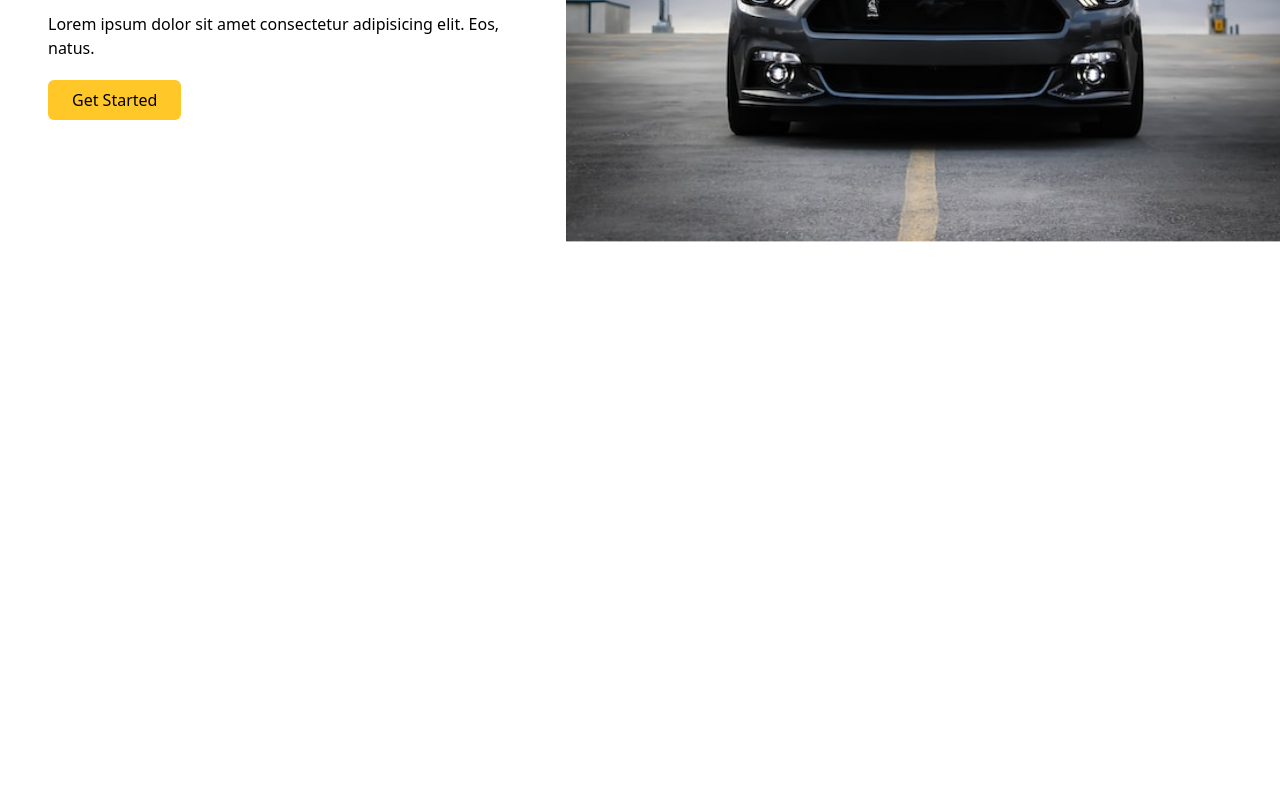
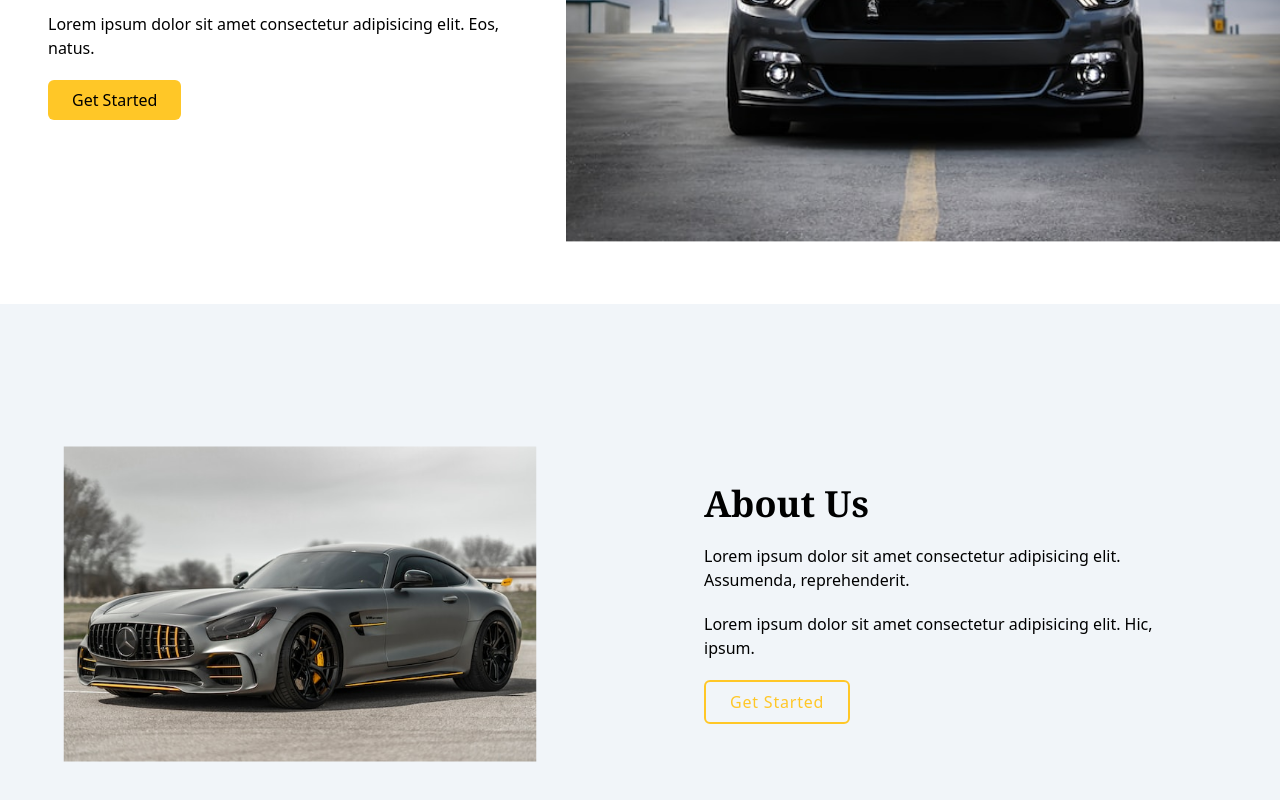
Before and after one commit to Subodh-27/CarRentalSite-React, a React (Vite) app: page / in a window 1280 px wide. Shown: the part 376-1176 px from the top of the page. Before the commit the page ends 800 px from the top, so only its background shows below. Built offline with nearby package versions, Linux system fonts and the light colour scheme.

Commit message:
About us Section

```diff
--- a/src/App.jsx
+++ b/src/App.jsx
@@ -4,6 +4,7 @@ import AOS from "aos";
 
 import Navbar from "./components/Navbar/Navbar";
 import Hero from "./components/Hero/Hero";
+import About from "./components/About/About";
 
 const App = () => {
   const [theme, setTheme] = useState(localStorage.getItem("theme") ? localStorage.getItem("theme") : "light");
@@ -34,6 +35,7 @@ const App = () => {
     <div>
       <Navbar theme={theme} setTheme={setTheme}/>
       <Hero theme={theme}/>
+      <About/>
     </div>
   );
 };
--- /dev/null
+++ b/src/components/About/About.jsx
@@ -0,0 +1,28 @@
+import CarImg from '../../assets/car3.jpg';
+
+const About = () => {
+    return (
+        <div className='dark:bg-dark bg-slate-100 dark:text-white duration-300 sm:min-h-[600px] sm:grid sm:place-items-center'>
+            <div className="container">
+                <div className="grid grid-cols-1 sm:grid-cols-2 place-items-center">
+                    <div
+                        data-aos="slide-right"
+                        data-aos-duration="1500"
+                    >
+                        <img src={CarImg} alt="Car Image" className='sm:scale-105 sm:-translate-x-11 max-h-[300px] drop-shadow-[2px_10px_6px_rgba(0, 0, 0, 0.5)]'/>
+                    </div>
+                    <div>
+                        <div className='space-y-5 sm:p-16 pb-6'>
+                            <h1 data-aos="fade-up" className="text-3xl sm:text-4xl font-bold font-serif">About Us</h1>
+                            <p data-aos="fade-up">Lorem ipsum dolor sit amet consectetur adipisicing elit. Assumenda, reprehenderit.</p>
+                            <p data-aos="fade-up">Lorem ipsum dolor sit amet consectetur adipisicing elit. Hic, ipsum.</p>
+                            <button data-aos="fade-up" className='button-outline'>Get Started</button>
+                        </div>
+                    </div>
+                </div>
+            </div>
+        </div>
+    )
+};
+
+export default About;
--- a/src/components/Navbar/Navbar.jsx
+++ b/src/components/Navbar/Navbar.jsx
@@ -42,7 +42,7 @@ const Navbar = ({theme, setTheme}) => {
                             }
                         </ul>
                     </div>
-                    <div>
+                    <div className="hover:cursor-pointer">
                         {
                             theme === "dark"
                             ?
--- a/src/index.css
+++ b/src/index.css
@@ -1,3 +1,9 @@
 @tailwind base;
 @tailwind components;
 @tailwind utilities;
+
+@layer components {
+    .button-outline {
+        @apply rounded-md border-2 border-primary hover:bg-primary/80 hover:text-black duration-500 py-2 px-6 text-primary tracking-wider
+    }
+}
```
